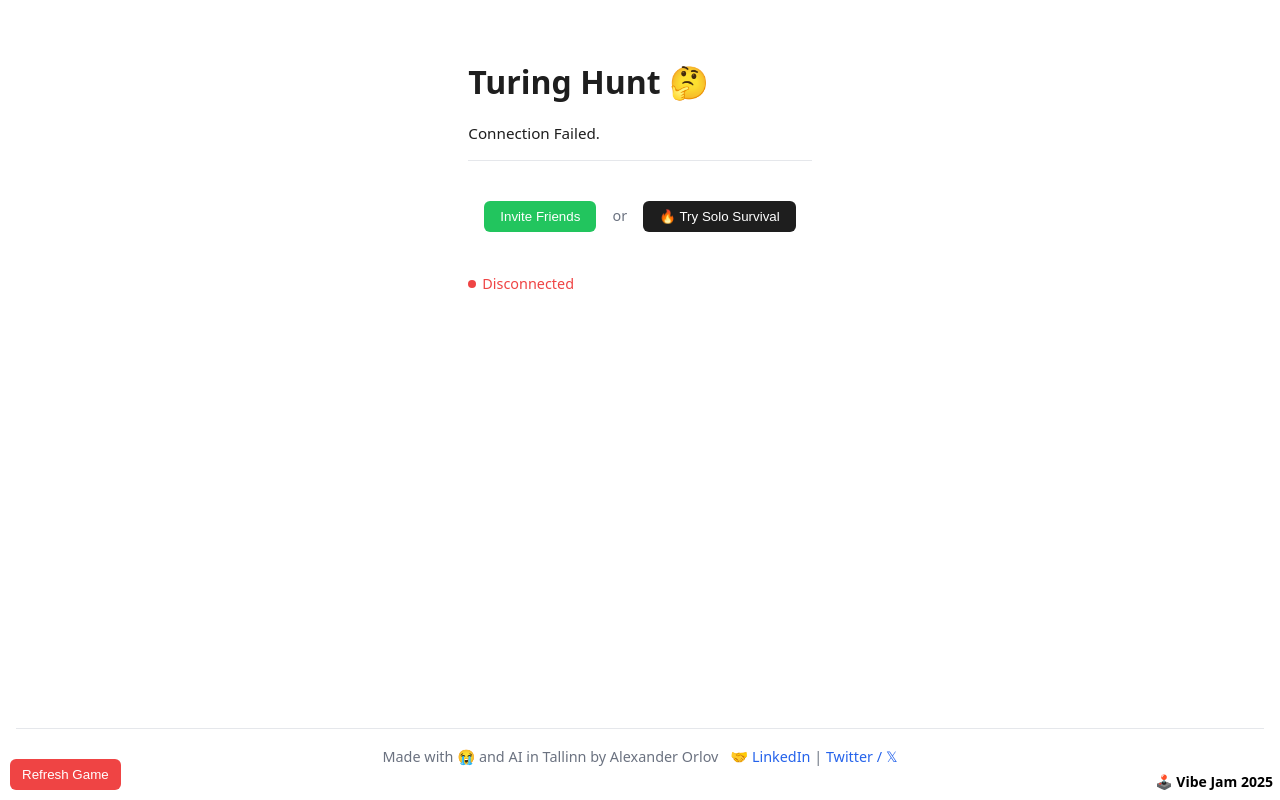
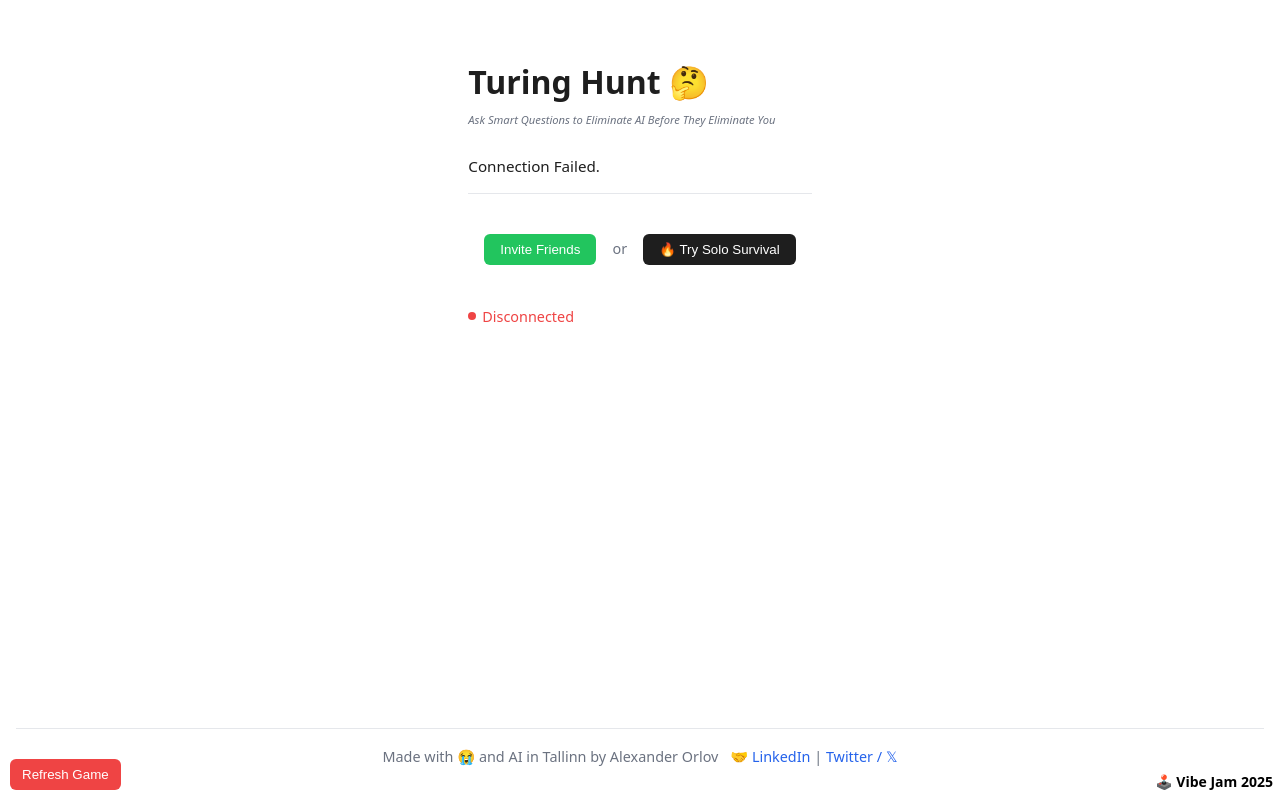
Before and after one commit to AlexAtmtit/turing-hunt, a website: page public/index.html in a window 1280 px wide. Drawn offline with nearby package versions, Linux system fonts and the light colour scheme; no server answers.

Commit message:
Slogan added

```diff
--- a/public/app.js
+++ b/public/app.js
@@ -831,8 +831,13 @@ function resetToWaitingScreen() {
     if (answerArea) answerArea.innerHTML = '';
     stopTimer();
 
-    // Remove game-over class if present
+    // Remove game-over class and game-active class if present
     document.body.classList.remove('game-over');
+    document.body.classList.remove('game-active');
+
+    // Show the slogan element
+    const sloganElement = document.getElementById('game-slogan');
+    if (sloganElement) sloganElement.style.display = 'block';
 
     // Show temporary waiting message until we get the count from server
     if (statusMessage) statusMessage.innerHTML = 'Connecting to waiting room<span class="waiting-dots"></span>';
@@ -1251,6 +1256,13 @@ socket.on('game_start', (initialData) => {
     if (answerArea) answerArea.innerHTML = '';
     if (questionDisplay) questionDisplay.textContent = '';
 
+    // Add game-active class to body to hide slogan
+    document.body.classList.add('game-active');
+
+    // Directly hide the slogan element
+    const sloganElement = document.getElementById('game-slogan');
+    if (sloganElement) sloganElement.style.display = 'none';
+
     // Show the correct rules box based on mode
     if (isSoloMode) {
         if (rulesBox) rulesBox.style.display = 'none';
@@ -1679,6 +1691,11 @@ socket.on('game_over', (data) => {
         statusMessage.innerHTML = gameOverMsg;
     }
     document.body.classList.add('game-over');
+    document.body.classList.remove('game-active');
+
+    // Show the slogan element
+    const sloganElement = document.getElementById('game-slogan');
+    if (sloganElement) sloganElement.style.display = 'block';
     // Hide all rules boxes on game over
     if (rulesBox) rulesBox.style.display = 'none';
     if (rulesBoxSolo) rulesBoxSolo.style.display = 'none';
--- a/public/index.html
+++ b/public/index.html
@@ -31,7 +31,10 @@
     <div id="error-banner" style="display: none; position: fixed; top: 0; left: 0; right: 0; background-color: #f44336; color: white; padding: 8px; text-align: center; z-index: 10000;"></div>
 
     <div id="game-container">
-        <h1 id="game-title" style="cursor: pointer;">Turing Hunt 🤔</h1>
+        <div class="title-container">
+            <h1 id="game-title" style="cursor: pointer;">Turing Hunt 🤔</h1>
+            <p id="game-slogan">Ask Smart Questions to Eliminate AI Before They Eliminate You</p>
+        </div>
 
         <!-- Status Area: Shows phase, round, timer etc. -->
         <div id="status-area">
--- a/public/style.css
+++ b/public/style.css
@@ -97,8 +97,31 @@ body {
 h1 {
     font-size: 1.75rem;
     font-weight: 600;
-    margin: 0 0 1rem 0;
+    margin: 0;
     color: var(--color-text);
+}
+
+/* Title Container for responsive layout */
+.title-container {
+    display: flex;
+    flex-direction: column;
+    align-items: flex-start;
+    margin-bottom: 1rem;
+}
+
+/* Game slogan styling */
+#game-slogan {
+    font-size: 0.75rem;
+    color: var(--color-text-subtle);
+    font-style: italic;
+    margin-top: 0.3rem;
+    line-height: 1.4;
+    font-weight: 400;
+}
+
+/* Show slogan only when game area is hidden (waiting screen) */
+body.game-active #game-slogan {
+    display: none !important;
 }
 
 p {
@@ -378,7 +401,12 @@ button.vote-button:disabled {
         /* 3 columns */
         grid-template-columns: repeat(3, 1fr);
     }
-     h1 { font-size: 2rem; }
+    h1 { font-size: 2rem; }
+
+    /* Keep slogan below headline on desktop too */
+    #game-slogan {
+        font-size: 0.7rem; /* 1.5 times smaller than original */
+    }
 }
 
 /* --- Game Over State --- */
```
